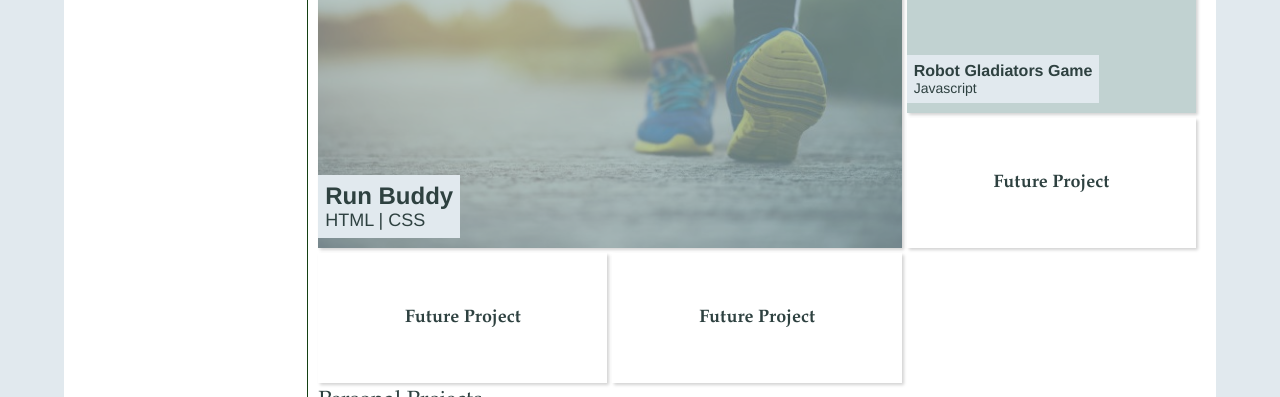
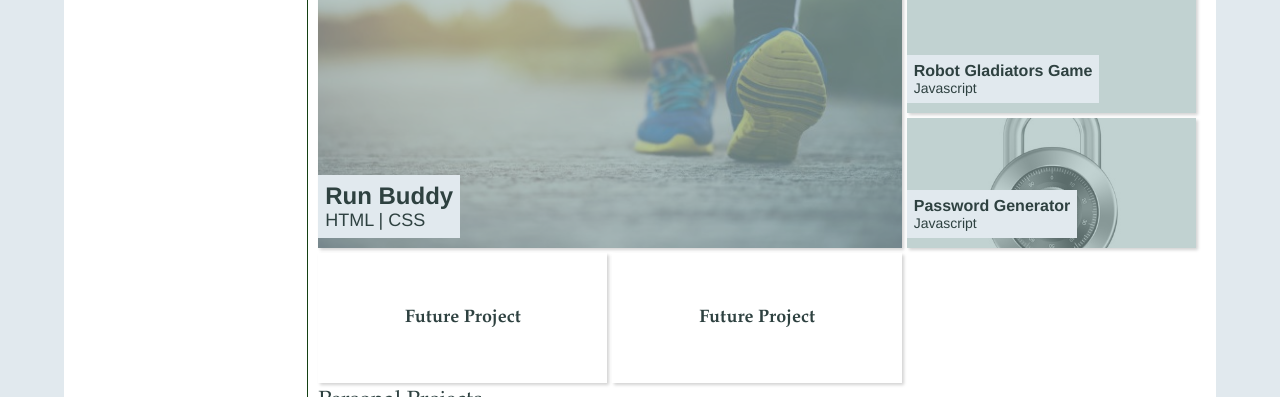
Before and after one commit to dalyd14/portfolio-old, a plain HTML site: page index.html in a window 1280 px wide. Shown: the part 708-1105 px from the top of the page. Drawn offline with Linux system fonts and the light colour scheme.

Commit message:
added password-generator to portfolio

```diff
--- a/assets/css/styles.css
+++ b/assets/css/styles.css
@@ -213,6 +213,9 @@ header nav li:active {
 .work-3 {
     background-image: url("../images/robot-gladiator.png");
 }
+.work-4 {
+    background-image: url("../images/combo-lock.jpg");
+}
 .work-7 {
     background-image: url("../images/football.jpg");
 }
--- a/index.html
+++ b/index.html
@@ -91,8 +91,13 @@
                             </div>
                         </a>
                     </div>
-                    <div class="all-work other-work work-fut">
-                        Future Project
+                    <div class="all-work other-work work-4">
+                        <a href="https://dalyd14.github.io/password-generator/">
+                            <div class="project-name">
+                                <div class="small-title">Password Generator</div>
+                                <div class="small-code">Javascript</div>
+                            </div>
+                        </a>
                     </div>
                     <div class="all-work other-work work-fut">
                         Future Project
```
Also changed, not shown: assets/images/combo-lock.jpg (added), assets/images/pad-lock.png (added).
